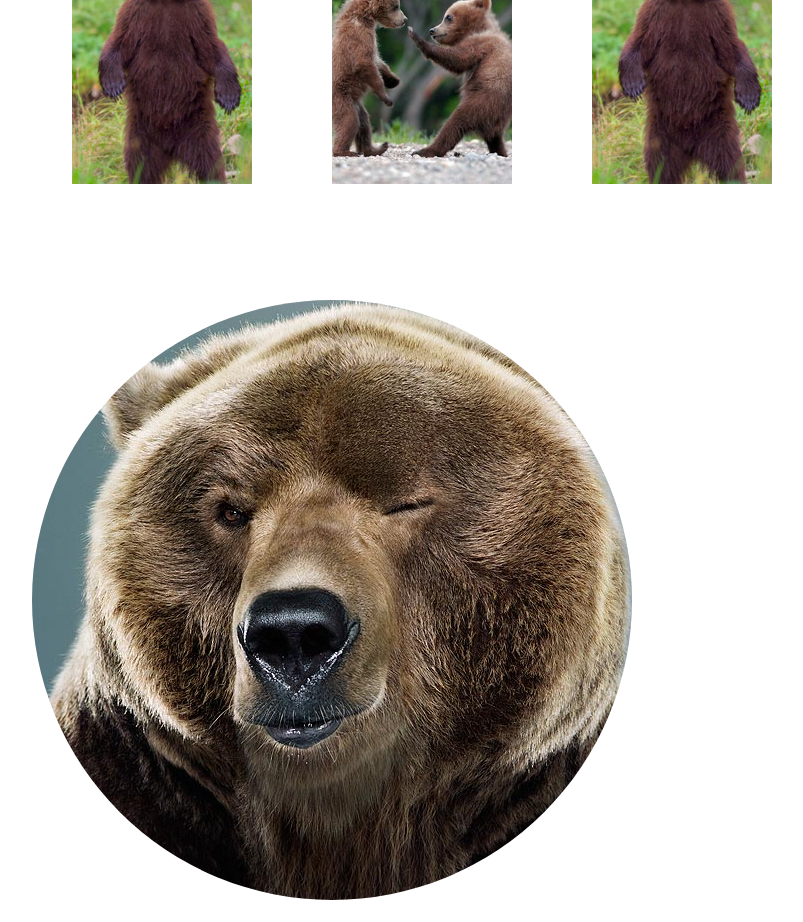
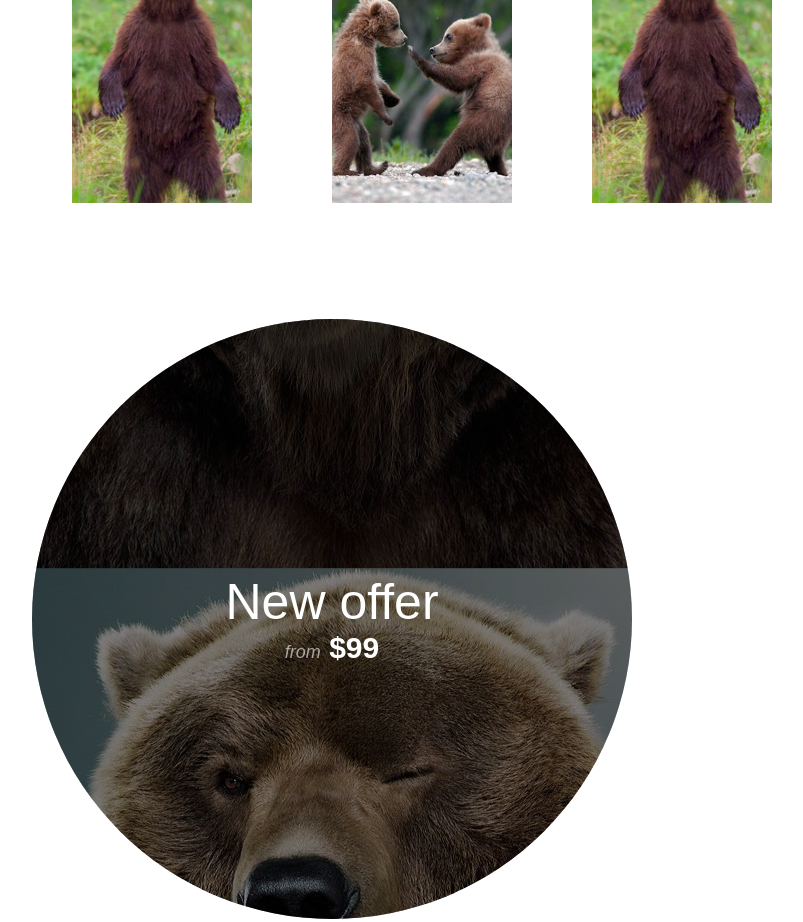
Before and after one commit to mayconds000/parallax-learning, a plain HTML site: page parallax-header/index.html in a window 1280 px wide. Shown: the part 1565-2487 px from the top of the page, without its empty margins (308-1111 px from the left). Drawn offline with nearby package versions, Linux system fonts and the light colour scheme.

Commit message:
nice effect in periscope

```diff
--- a/parallax-header/function.js
+++ b/parallax-header/function.js
@@ -22,4 +22,12 @@ if(wScroll > $('#pics').offset().top - ($(window).height() / 1.2)){
   });
 }
 
+if(wScroll > $('.large-window').offset().top - $(window).height()){
+  $('.large-window').css({'background-position': 'center '+ (wScroll - $('.large-window').offset().top) +'px'});
+
+  var opacity = (wScroll - $('.large-window').offset().top + 400) / (wScroll / 5);
+
+  $('.window-tint').css({'opacity': opacity});
+}
+
 });
--- a/parallax-header/index.html
+++ b/parallax-header/index.html
@@ -81,7 +81,13 @@ Lorem ipsum dolor sit amet, consectetur adipiscing elit. Fusce eu tincidunt ligu
   </section>
 
   <div class="large-window">
+    <div class="window-tint">
+      <div class="promo">
+        New offer
+        <strong><span>from</span> $99</strong>
+      </div>
 
+    </div>
   </div>
 
   <div style="height:800px;"></div>
--- a/parallax-header/style.scss
+++ b/parallax-header/style.scss
@@ -1,5 +1,6 @@
 *{
   box-sizing: border-box;
+  font-family: sans-serif;
 }
 
 body, html{
@@ -135,10 +136,45 @@ body, html{
   height: 600px;
   width: 600px;
   background-image: url("images/model-3.jpeg");
-  background-position: top center;
-  background-repeat: no-repeat;
+  background-position: center 0px;
+  background-repeat: repeat-y;
   background-attachment: fixed;
   border-radius: 50%;
   margin: 0 auto;
   margin-top: 100px;
+  position: relative;
+
+  .window-tint{
+    background-color: rgba(0,0,0,0.5);
+    position: absolute;
+    top: 0;
+    left: 0;
+    right: 0;
+    bottom: 0;
+    border-radius: 50%;
+    display: flex;
+    justify-content: center;
+    align-items: center;
+  }
+
+  .promo{
+    color: white;
+    font-weight: 100;
+    font-size: 50px;
+    text-align: center;
+
+    strong{
+      display: block;
+      font-size: 30px;
+
+      span{
+        font-weight: 300;
+        font-size: 18px;
+        font-style: italic;
+        color: rgba(255, 255, 255, 0.6);
+
+
+      }
+    }
+  }
 }
```
Also changed, not shown: parallax-header/style.css.
